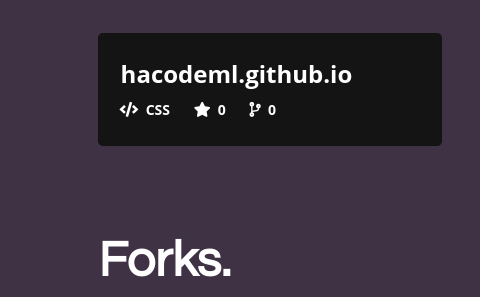
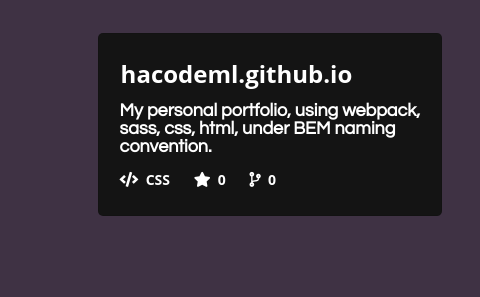
Before and after one commit to hacodeml/hacodeml.github.io, a website built with webpack: page index.html in a window 1280 px wide. Shown: the part 121-418 px from the top of the page, 324-804 px from the left. Built offline with nearby package versions, Linux system fonts and the light colour scheme.

Commit message:
Add portfolio repo's description

```diff
--- a/index.html
+++ b/index.html
@@ -38,7 +38,7 @@
                     <section class="repo-cards__card">
                         <div class="repo-cards__card__title">hacodeml.github.io</div>
                         <div class="repo-cards__card__about">
-                            <span style="display:none;">undefined</span>
+                            <span style="display:block;">My personal portfolio, using webpack, sass, css, html, under BEM naming convention.</span>
                         </div>
                         <div class="repo-cards__card__bottom">
                             <span style="display:inline-block;"><i class="fas fa-code"></i>&nbsp; CSS</span>
```
